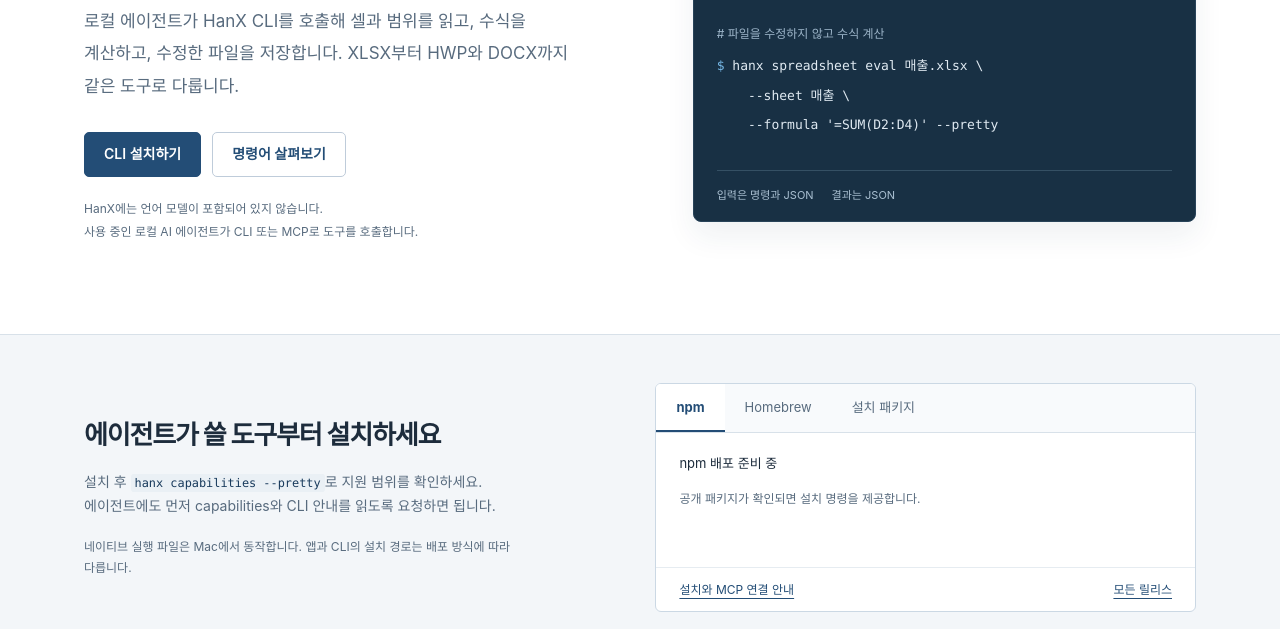
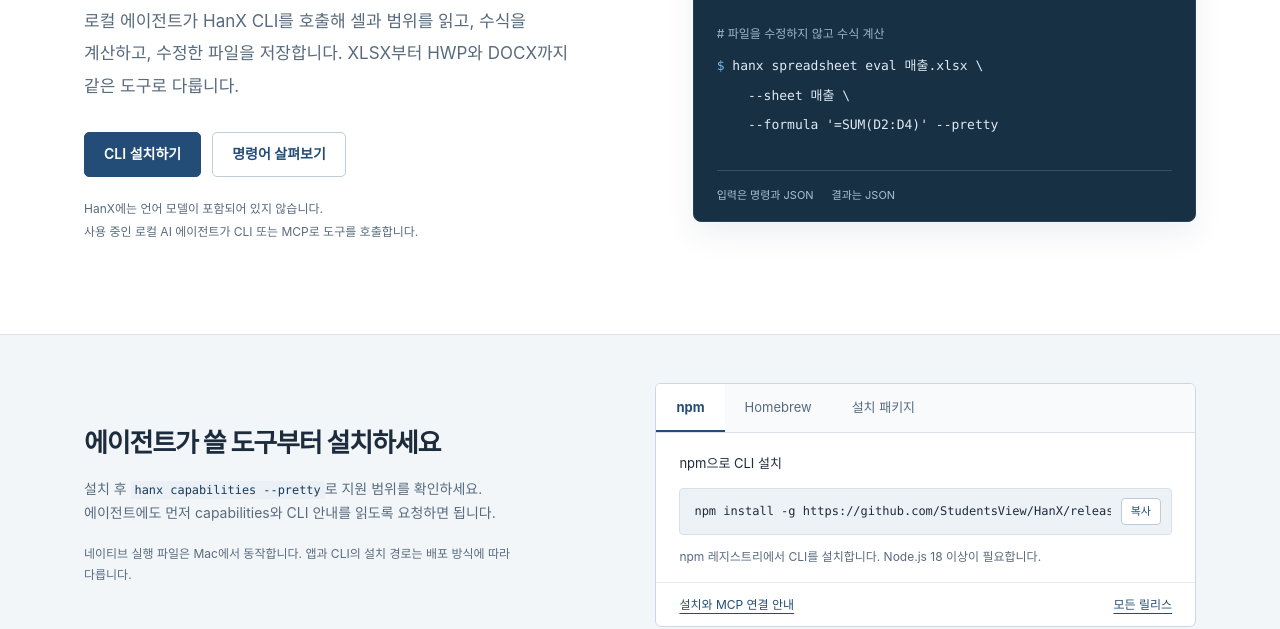
Before and after one commit to StudentsView/HanX, a plain HTML site: page site/index.html in a window 1280 px wide. Shown: the part 345-974 px from the top of the page. Drawn offline with Linux system fonts and the light colour scheme.

Commit message:
Enable verified HanX installation channels [skip ci]

```diff
--- a/site/config.js
+++ b/site/config.js
@@ -1,11 +1,7 @@
 window.HANX_SITE = {
-  owner: 'StudentsView',
-  repository: 'HanX',
-  version: '2.7.0',
-  guide: './cli/',
-  licensePath: 'LICENSE',
-  provenancePath: 'PROVENANCE.md',
-  npm: { available: false, package: 'hanx' },
-  brew: { available: false, formula: 'StudentsView/tap/hanx' },
-  pkg: { available: false, asset: 'HanX-2.7.0.pkg' }
+  owner: 'StudentsView', repository: 'HanX', version: '2.7.0',
+  guide: './cli/', licensePath: 'LICENSE', provenancePath: 'PROVENANCE.md',
+  npm: { available: true, package: 'https://github.com/StudentsView/HanX/releases/download/v2.7.0/hanx-2.7.0.tgz' },
+  brew: { available: true, formula: 'StudentsView/tap/hanx' },
+  pkg: { available: true, asset: 'HanX-2.7.0.pkg' }
 };
```
Also changed, not shown: PROVENANCE.md (+4 -0 lines), site/cli/index.html (+1 -1 lines), docs/cli/README.md.
